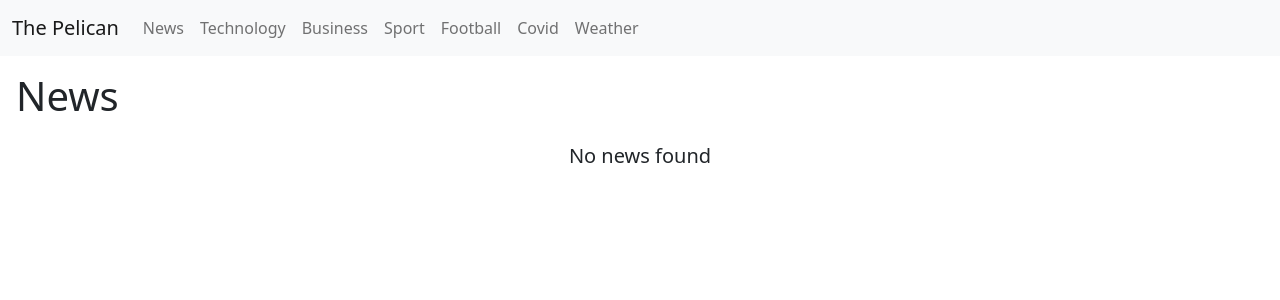
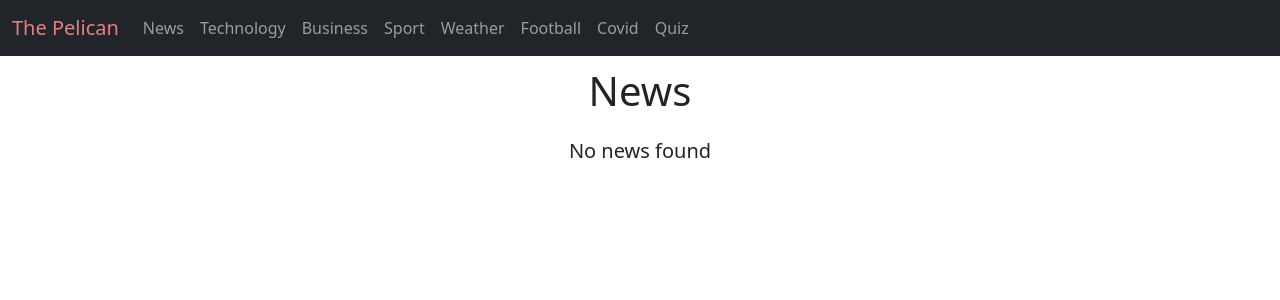
Before and after one commit to OPelham/news_site, a Flask app: page /news/ in a window 1280 px wide. Shown: the top 300 px of the page. Run offline with Flask 2, Linux system fonts and the light colour scheme; data that the repository does not hold is empty.

Commit message:
reformatting navbar

```diff
--- a/app.py
+++ b/app.py
@@ -1,17 +1,18 @@
 from flask import Flask, render_template, redirect
 import requests
+from pytz import timezone
+from datetime import datetime
 import os
 # import hidden_space
 
-
+# use hidden space when testing on local and environment variables when using heroku
 # WEATHER_API_KEY = hidden_space.WEATHER_API_KEY
 # NEWS_API_KEY = hidden_space.NEWS_API_KEY
 WEATHER_API_KEY = os.environ.get("WEATHER_KEY")
 NEWS_API_KEY = os.environ.get("NEWS_KEY")
-# WEATHER_API_KEY = requests.get("https://api.heroku.com/apps/pelicannews/config-vars", "Accept: application/vnd.heroku+json; version=3").get("WEATHER_KEY")
-# NEWS_API_KEY = requests.get("https://api.heroku.com/apps/pelicannews/config-vars", "Accept: application/vnd.heroku+json; version=3").get("NEWS_KEY")
 
 app = Flask(__name__)
+
 
 @app.route('/')
 def index():
@@ -52,6 +53,11 @@ def call_news_api(end_point):
     news_request = requests.get(end_point, headers=custom_headers)
     news_response_json = dict(news_request.json())
     articles = news_response_json.get("articles")
+
+    # datetime_format = "%d-%m-%Y | %H:%M:%S %Z%z"
+    # for article in articles:
+    #     old_time_format = article.get("publishedAt")
+    #     nz_time_format = old_time_format.astimezone(timezone('Pacific/Auckland')).strftime(datetime_format)
     return articles
 
 
@@ -111,5 +117,20 @@ def enquire_7_day_forcast():
     weather_response = requests.get(end_point).json()
 
 
+@app.route('/football/')
+def football():
+    return render_template('football.html')
+
+
+@app.route('/covid/')
+def covid():
+    return render_template('covid.html')
+
+
+@app.route('/quiz/')
+def quiz():
+    return render_template('quiz.html')
+
+
 if __name__ == "__main__":
     app.run(debug=True)
--- a/requirements.txt
+++ b/requirements.txt
@@ -7,6 +7,7 @@ idna==3.3
 itsdangerous==2.0.1
 Jinja2==3.0.3
 MarkupSafe==2.0.1
+pytz==2021.3
 requests==2.27.1
 urllib3==1.26.8
 Werkzeug==2.0.2
--- a/templates/base.html
+++ b/templates/base.html
@@ -11,21 +11,22 @@
 </head>
 <body>
 
-    <nav class="navbar navbar-expand-lg navbar-light bg-light navbar-fixed-top">
-      <div class="container-fluid">
-        <a class="navbar-brand" href="#">The Pelican</a>
+    <nav class="navbar navbar-expand-lg navbar-dark bg-dark fixed-top">
+        <div class="container-fluid">
+        <a class="navbar-brand" href="/news/" style="color: #E57F84">The Pelican</a>
         <button class="navbar-toggler" type="button" data-bs-toggle="collapse" data-bs-target="#navbarNavAltMarkup" aria-controls="navbarNavAltMarkup" aria-expanded="false" aria-label="Toggle navigation">
-          <span class="navbar-toggler-icon"></span>
+            <span class="navbar-toggler-icon"></span>
         </button>
         <div class="collapse navbar-collapse" id="navbarNavAltMarkup">
-          <div class="navbar-nav">
+            <div class="navbar-nav">
             <a class="nav-link" href="/news/">News</a>
             <a class="nav-link" href="/technology/">Technology</a>
             <a class="nav-link" href="/business/">Business</a>
             <a class="nav-link" href="/sport/">Sport</a>
-            <a class="nav-link" href="#">Football</a>
-            <a class="nav-link" href="#">Covid</a>
             <a class="nav-link" href="/weather/">Weather</a>
+            <a class="nav-link" href="/football/">Football</a>
+            <a class="nav-link" href="/covid/">Covid</a>
+            <a class="nav-link" href="/quiz/">Quiz</a>
           </div>
         </div>
       </div>
--- a/templates/index.html
+++ b/templates/covid.html
@@ -6,6 +6,6 @@
 
 {% block body %}
 
-    <h1>Test Title</h1>
+    <h1 style="margin-top: 3.2rem">Coming Soon</h1>
 
 {% endblock %}
--- a/templates/news.html
+++ b/templates/news.html
@@ -6,13 +6,16 @@
 
 {% block body %}
 
-    <h1 style="padding: 1rem">{{ title.capitalize() }}</h1>
+    <div class="container">
+        <h1 style="margin-top: 3.2rem; padding: 1rem; text-align: center">{{ title.capitalize() }}</h1>
+    </div>
+
 
     {% if articles %}
         {% for article in articles %}
-            <div class="card container-sm" style="max-width: 40rem; margin-bottom: 0.5rem;">
+            <div class="card container-sm" style="max-width: 40rem; margin-bottom: 1rem; padding: 0rem; color: #2F5061">
               {% if article.get("urlToImage") != None %}
-              <img src="{{ article.get('urlToImage') }}" class="card-img-top" alt="Article Image" style="padding-top: 0.5rem">
+              <img src="{{ article.get('urlToImage') }}" class="card-img-top" alt="Article Image" style="padding-top: 0rem">
               {% endif %}
               <div class="card-body">
                 <h5 class="article title">{{ article.get("title") }}</h5>
@@ -22,7 +25,7 @@
                   {% if article.get("description") != None %}
                     <p class="card-text">{{ article.get("description") }}.</p>
                   {% endif %}
-                <a href="{{ article.get('url') }}" class="card-link">{{ article.get('source').get('name') }}</a>
+                <a href="{{ article.get('url') }}" class="card-link" style=" color: #2F5061">{{ article.get('source').get('name') }} </a>
               </div>
             </div>
         {% endfor %}
@@ -30,6 +33,4 @@
         <h5 style="text-align: center">No news found</h5>
     {% endif %}
 
-
-
 {% endblock %}
```
Also changed, not shown: templates/football.html (added, +11 -0 lines), templates/quiz.html (added, +11 -0 lines).
